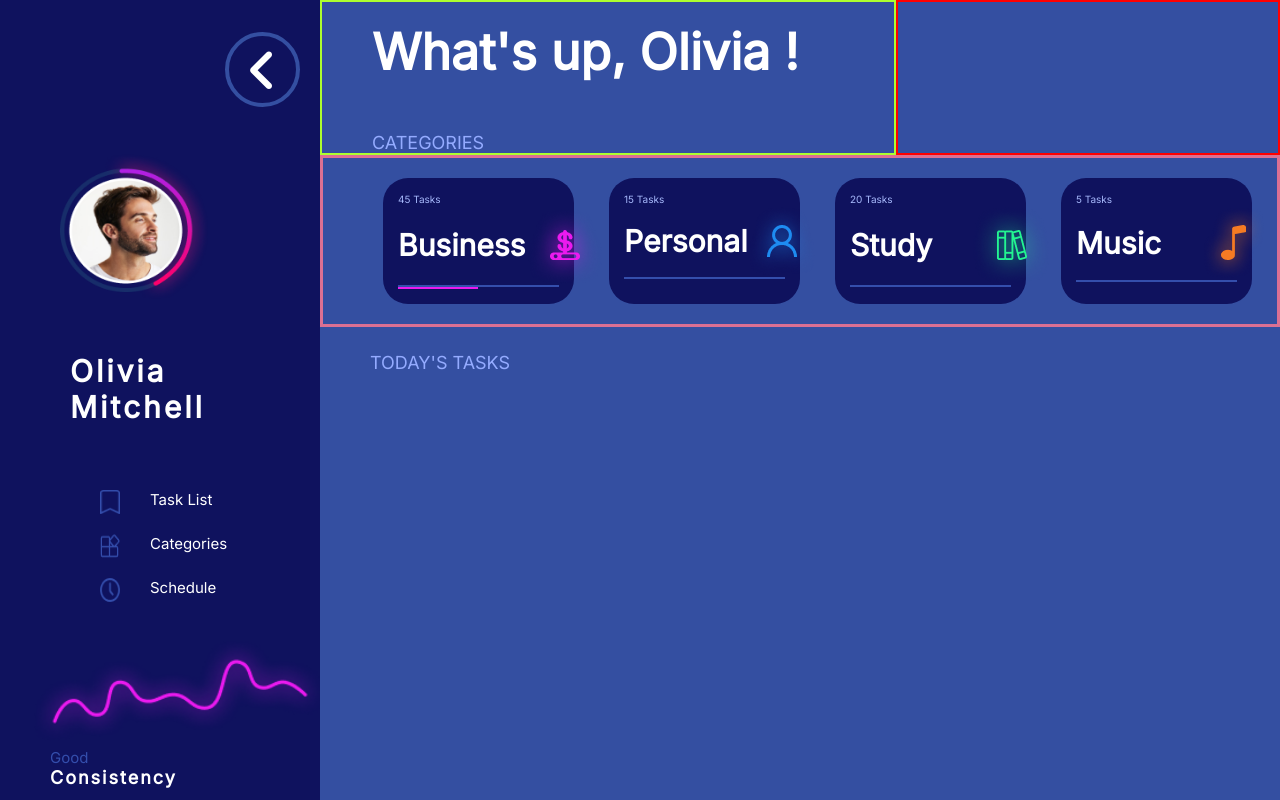
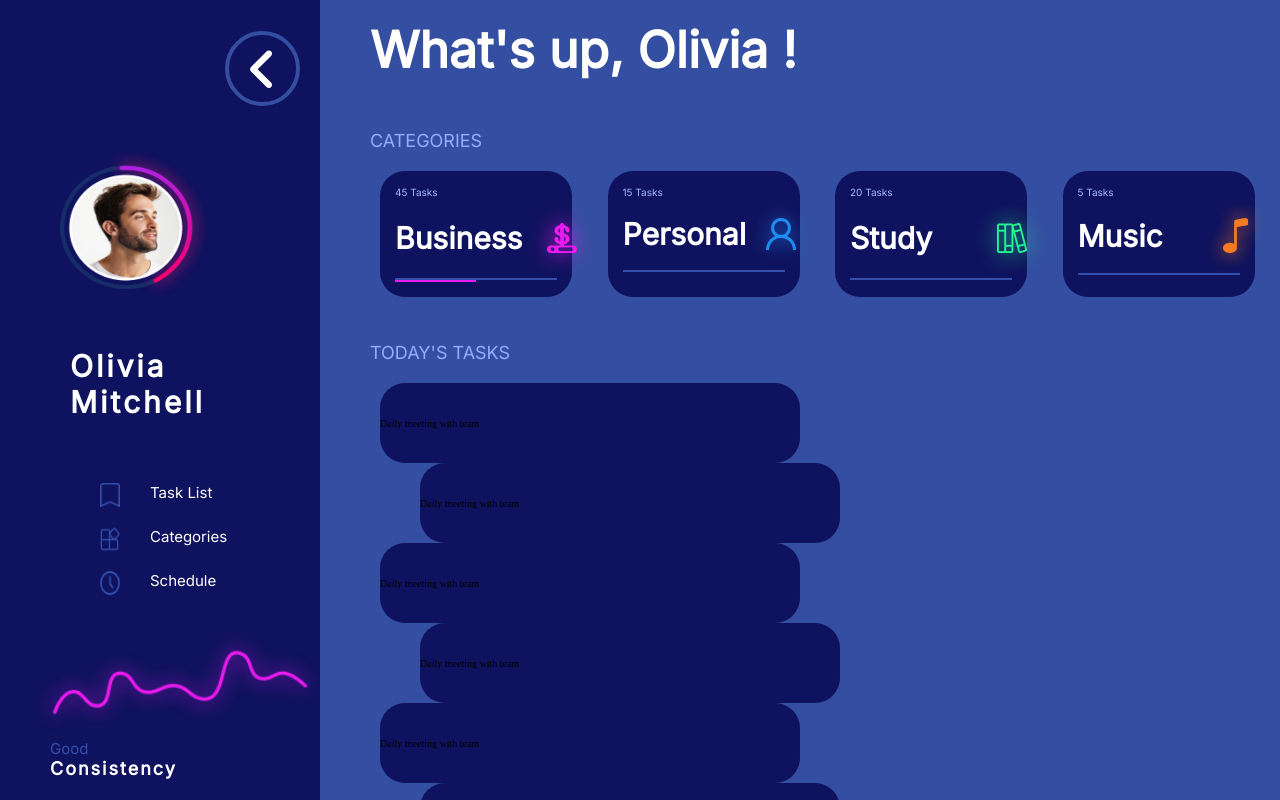
Before and after one commit to DivyanshTungaria-01/to-do-app, a website: page public/index.html in a window 1280 px wide. Drawn offline with Linux system fonts and the light colour scheme.

Commit message:
Boxes structure

```diff
--- a/public/index.html
+++ b/public/index.html
@@ -16,7 +16,7 @@
 <body>
     <div class="main">
         <div class="nav">
-            <div class="box1">
+            <div class="popup">
                     <div class="angle">
                         <i class="fas fa-angle-left" style="font-size: 5rem;"></i>
                     </div>
@@ -138,22 +138,96 @@
                     <p>TODAY'S TASKS<p>
                 </div>
                 <div class="bottomboxes">
-                    <div >
-                        <div>
+                    <div class="row1">
+                        <div class="box1">
+                            <div>
 
+                            </div>
+                            <div class="box1p">
+                                <p>Daily meeting with team</p>
+                            </div>
                         </div>
-                        <div></div>
+                        <div class="box2">
+                            <div>
+
+                            </div>
+                            <div>
+                                <p>Daily meeting with team</p>
+                            </div>
+                        </div>
                     </div>
-                    <div>
-                        <div></div>
-                        <div></div>
+                    <div class="row1">
+                        <div class="box1">
+                            <div>
+
+                            </div>
+                            <div>
+                                <p>Daily meeting with team</p>
+                            </div>
+                        </div>
+                        <div class="box2">
+                            <div>
+
+                            </div>
+                            <div>
+                                <p>Daily meeting with team</p>
+                            </div>
+                        </div>
                     </div>
-                    <div>
-                        <div></div>
-                        <div></div>
+                    <div class="row1">
+                        <div class="box1">
+                            <div>
+
+                            </div>
+                            <div>
+                                <p>Daily meeting with team</p>
+                            </div>
+                        </div>
+                        <div class="box2">
+                            <div>
+
+                            </div>
+                            <div>
+                                <p>Daily meeting with team</p>
+                            </div>
+                        </div>
                     </div>
-                    <div></div>
-                    <div></div>
+                    <div class="row1">
+                        <div class="box1">
+                            <div>
+
+                            </div>
+                            <div>
+                                <p>Daily meeting with team</p>
+                            </div>
+                        </div>
+                        <div class="box2">
+                            <div>
+
+                            </div>
+                            <div>
+                                <p>Daily meeting with team</p>
+                            </div>
+                        </div>
+                    </div>
+                    <div class="row1">
+                        <div class="box1">
+                            <div>
+
+                            </div>
+                            <div>
+                                <p>Daily meeting with team</p>
+                            </div>
+                        </div>
+                        <div class="box2">
+                            <div>
+
+                            </div>
+                            <div>
+                                <p>Daily meeting with team</p>
+                            </div>
+                        </div>
+                    </div>
                 </div>
             </div>
         </div>
--- a/public/src/css/main.css
+++ b/public/src/css/main.css
@@ -1,3 +1,4 @@
+
 .main{
     display: flex;
     flex-direction: row;
@@ -11,6 +12,7 @@
     background-color: #0F125E;
     height: 100%;
     width: 25%;
+    padding-bottom: 1rem;
   }
 
   .sideBox{
@@ -18,9 +20,10 @@
     height: 100%;
     height: 100%;
     background-color: #344FA1;
+    overflow: scroll;
   }
 
-  .box1{
+  .popup{
       display: flex;
       justify-content: flex-end;
   }
@@ -136,7 +139,6 @@
     flex-direction: column;
     width: 60%;
     padding-left: 2rem;
-    border: 2px solid greenyellow;
   }
 
   .sideheading{
@@ -154,20 +156,15 @@
   }
 
   .clock{
-    border: 2px solid red;
     width: 40%;
   }
 
   .middle{
     display: flex;
     flex-direction: row;
-    border: 3px solid palevioletred;
-    /* justify-content: space-between; */
   }
 
   .task1{
-    /* border: 2px solid white; */
-    /* height: 15rem; */
     width: 20%;
     display: flex;
     flex-direction: column;
@@ -194,8 +191,6 @@
 
 
   .task2{
-    /* border: 2px solid white; */
-    /* height: 15rem; */
     width: 20%;
     display: flex;
     flex-direction: column;
@@ -222,8 +217,6 @@
 
 
   .task3{
-    /* border: 2px solid white; */
-    /* height: 15rem; */
     width: 20%;
     display: flex;
     flex-direction: column;
@@ -251,8 +244,6 @@
 
 
   .task4{
-    /* border: 2px solid white; */
-    /* height: 15rem; */
     width: 20%;
     display: flex;
     flex-direction: column;
@@ -301,6 +292,184 @@
     font-family: 'Inter', sans-serif;
   }
 
+  /* .bottomboxes{
+    /* padding-bottom: 2rem; */
+  } */
+
+
+  .row1{
+    display: flex;
+    flex-direction: row;
+    margin-bottom: 3rem;
+  }
+  .box1{
+    /* border: 2px solid black; */
+    display: flex;
+    flex-direction: row;
+    align-items: center;
+    width: 42rem;
+    height: 8rem;
+    background-color: #0F125E;
+    margin-left: 6rem;
+    border-radius: 25px;
+
+  }
+
+  .box2{
+    /* border: 2px solid black; */
+    display: flex;
+    flex-direction: row;
+    align-items: center;
+    width: 42rem;
+    height: 8rem;
+    background-color: #0F125E;
+    border-radius: 25px;
+    margin-left: 10rem;
+  }
+
+
+
+
+  /* .row1{
+    display: flex;
+    flex-direction: row;
+  }
+  .box1{
+    border: 2px solid black;
+    display: flex;
+    flex-direction: row;
+    align-items: center;
+    width: 42rem;
+    height: 8rem;
+    background-color: #0F125E;
+    margin-left: 6rem;
+    border-radius: 25px;
+  }
+
+  .box2{
+    border: 2px solid black;
+    display: flex;
+    flex-direction: row;
+    align-items: center;
+    width: 42rem;
+    height: 8rem;
+    background-color: #0F125E;
+    border-radius: 25px;
+    margin-left: 10rem;
+  }
+
+  .row2{
+    display: flex;
+    flex-direction: row;
+    margin-top: 2rem;
+  }
+  .box3{
+    border: 2px solid black;
+    display: flex;
+    flex-direction: row;
+    align-items: center;
+    width: 42rem;
+    height: 8rem;
+    background-color: #0F125E;
+    margin-left: 6rem;
+    border-radius: 25px;
+  }
+  .box4{
+    border: 2px solid black;
+    display: flex;
+    flex-direction: row;
+    align-items: center;
+    width: 42rem;
+    height: 8rem;
+    background-color: #0F125E;
+    border-radius: 25px;
+    margin-left: 10rem;
+  }
+
+  .row3{
+    display: flex;
+    flex-direction: row;
+    margin-top: 2rem;
+  }
+  .box5{
+    border: 2px solid black;
+    display: flex;
+    flex-direction: row;
+    align-items: center;
+    width: 42rem;
+    height: 8rem;
+    background-color: #0F125E;
+    margin-left: 6rem;
+    border-radius: 25px;
+  }
+  .box6{
+    border: 2px solid black;
+    display: flex;
+    flex-direction: row;
+    align-items: center;
+    width: 42rem;
+    height: 8rem;
+    background-color: #0F125E;
+    border-radius: 25px;
+    margin-left: 10rem;
+  }
+
+  .row4{
+    display: flex;
+    flex-direction: row;
+    margin-top: 2rem;
+  }
+  .box7{
+    border: 2px solid black;
+    display: flex;
+    flex-direction: row;
+    align-items: center;
+    width: 42rem;
+    height: 8rem;
+    background-color: #0F125E;
+    margin-left: 6rem;
+    border-radius: 25px;
+  }
+  .box8{
+    border: 2px solid black;
+    display: flex;
+    flex-direction: row;
+    align-items: center;
+    width: 42rem;
+    height: 8rem;
+    background-color: #0F125E;
+    border-radius: 25px;
+    margin-left: 10rem;
+  }
+
+  .row5{
+    display: flex;
+    flex-direction: row;
+    margin-top: 2rem;
+  }
+  .box9{
+    border: 2px solid black;
+    display: flex;
+    flex-direction: row;
+    align-items: center;
+    width: 42rem;
+    height: 8rem;
+    background-color: #0F125E;
+    margin-left: 6rem;
+    border-radius: 25px;
+  }
+  .box10{
+    border: 2px solid black;
+    display: flex;
+    flex-direction: row;
+    align-items: center;
+    width: 42rem;
+    height: 8rem;
+    background-color: #0F125E;
+    border-radius: 25px;
+    margin-left: 10rem;
+  } */
+
   @media (max-height: 1300px){
     #profile{
       height: 25rem;
```
Also changed, not shown: public/src/images/icons/Rectangle 34.svg (added), public/src/images/icons/Rectangle 44.svg (added), public/src/images/icons/Rectangle 46.svg (added), public/src/images/icons/Rectangle 5.svg (added), public/src/images/icons/blueEllipse.svg (added), public/src/images/icons/purpleEllipse.svg (added).
